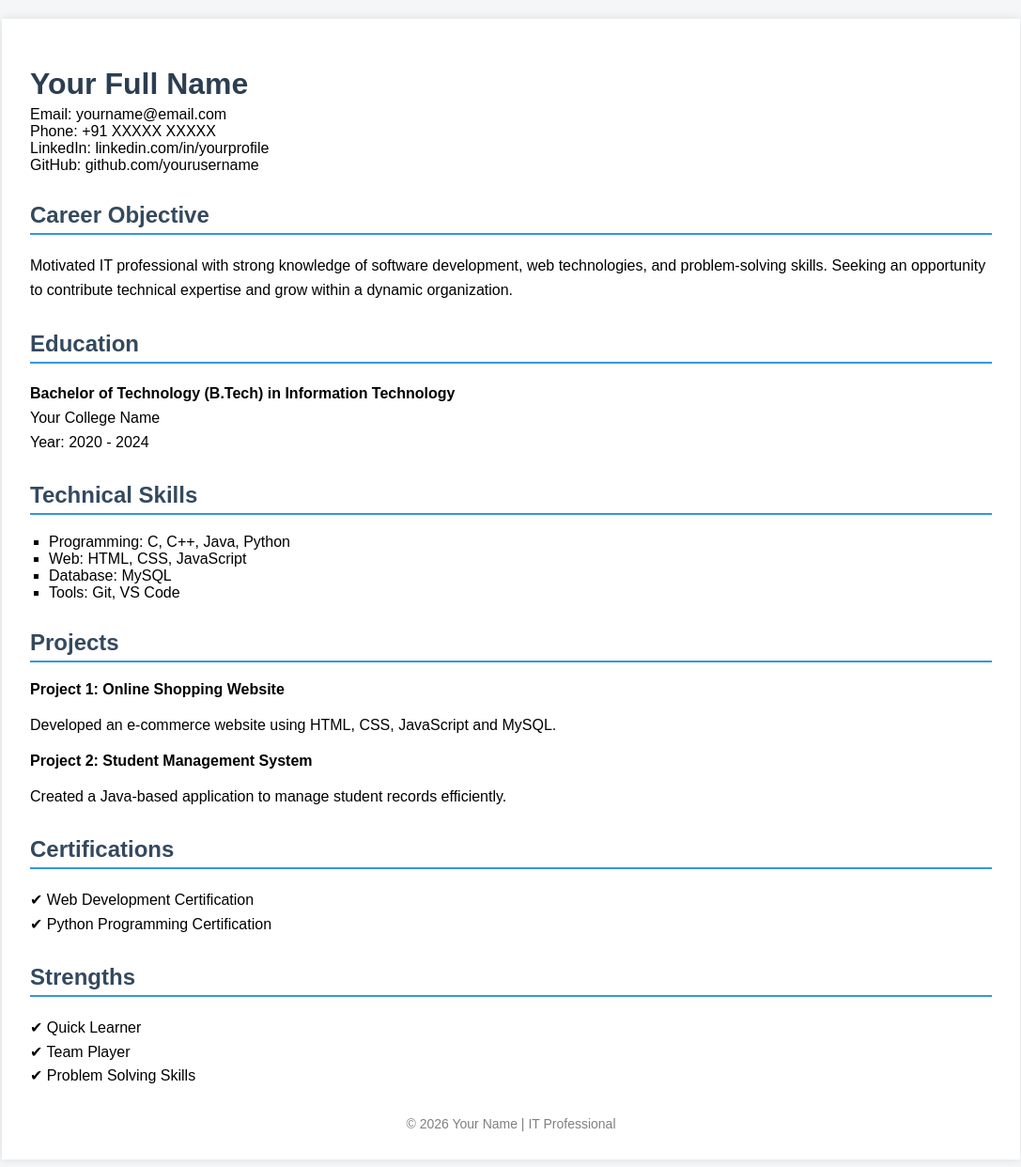
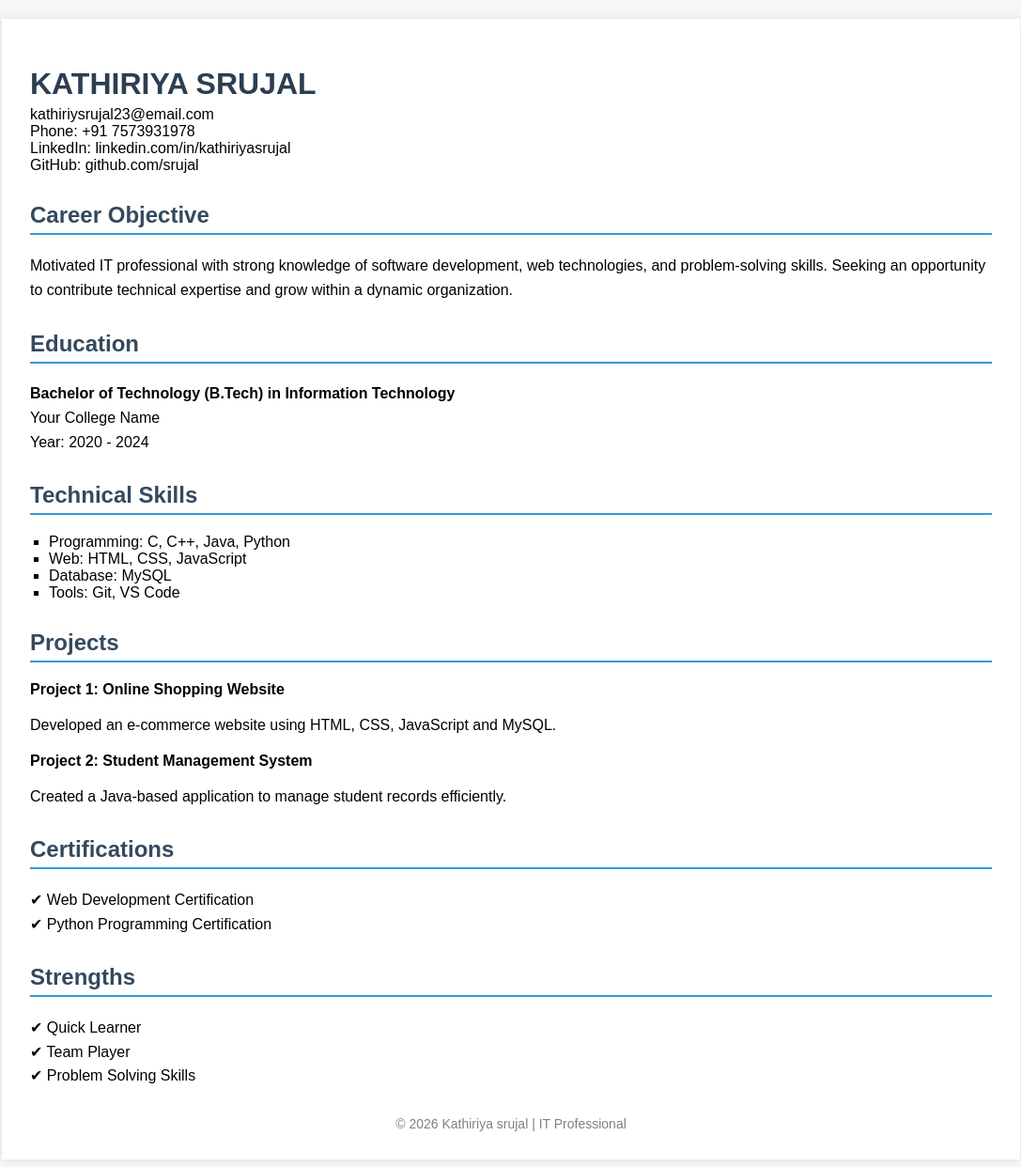
Before and after one commit to kathiriyasrujal23-sudo/new-resume, a plain HTML site: page index.html in a window 1280 px wide. Shown: the whole page at 94% size, without its empty margins (96-1183 px from the left). Drawn offline with Linux system fonts and the light colour scheme.

Commit message:
Update index.html

```diff
--- a/index.html
+++ b/index.html
@@ -2,7 +2,7 @@
 <html lang="en">
 <head>
     <meta charset="UTF-8">
-    <title>Your Name - IT Resume</title>
+    <title>Kathiriya Srujal- IT Resume</title>
     <meta name="viewport" content="width=device-width, initial-scale=1.0">
 
     <style>
@@ -74,12 +74,12 @@
 
 <div class="container">
 
-    <h1>Your Full Name</h1>
+    <h1>KATHIRIYA SRUJAL</h1>
     <div class="contact">
-        <span>Email: yourname@email.com</span>
-        <span>Phone: +91 XXXXX XXXXX</span>
-        <span>LinkedIn: linkedin.com/in/yourprofile</span>
-        <span>GitHub: github.com/yourusername</span>
+        <span>kathiriysrujal23@email.com</span>
+        <span>Phone: +91 7573931978</span>
+        <span>LinkedIn: linkedin.com/in/kathiriyasrujal</span>
+        <span>GitHub: github.com/srujal</span>
     </div>
 
     <h2>Career Objective</h2>
@@ -126,10 +126,11 @@
        ✔ Problem Solving Skills</p>
 
     <div class="footer">
-        © 2026 Your Name | IT Professional
+        © 2026 Kathiriya srujal | IT Professional
     </div>
 
 </div>
 
 </body>
+
 </html>
```
